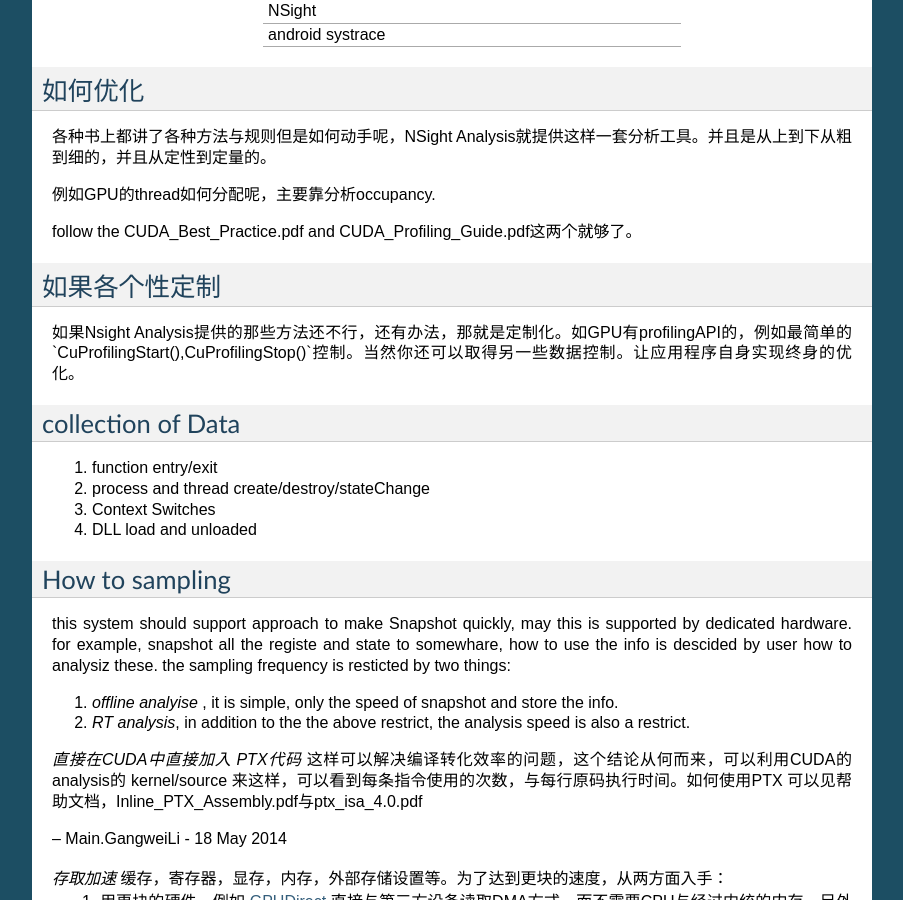
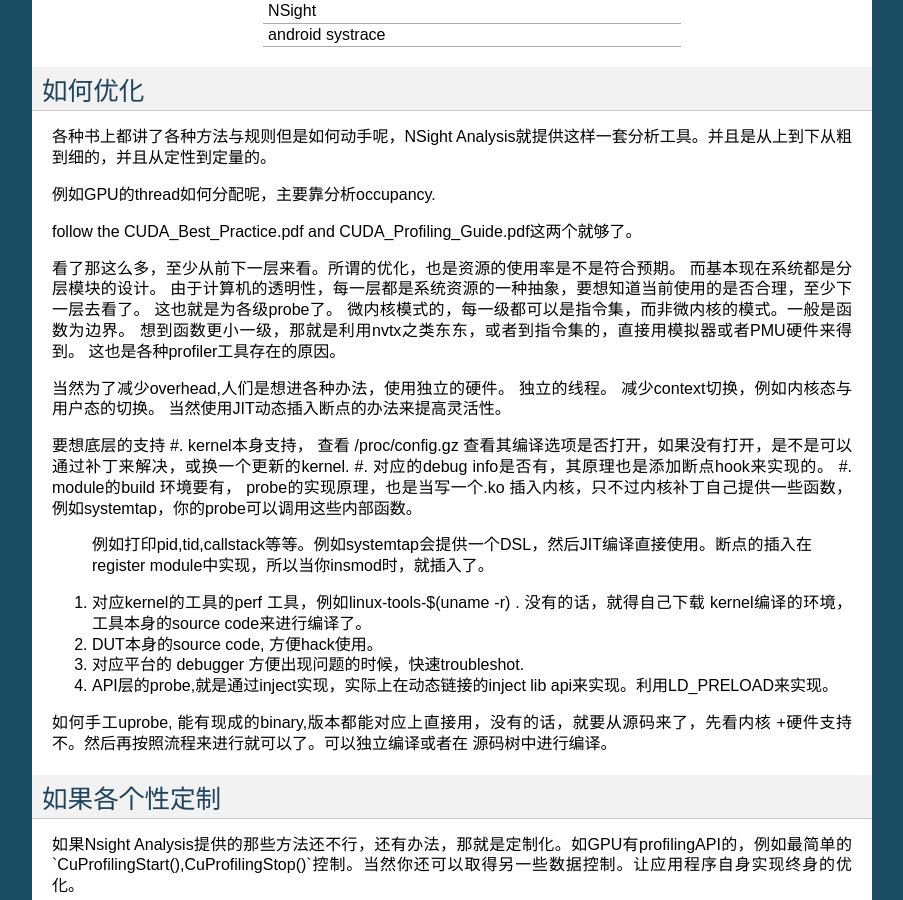
Before and after one commit to gwli/Programming, a Sphinx documentation site: the page built from source/content/Stage_2/ProfilingAndAnalysis.rst, in a window 1280 px wide and 900 px high, scrolled down 1686 px. Shown: the whole window, without its empty margins (198-1101 px from the left). Built offline with Sphinx 7.4.7, drawn with Linux system fonts in a browser that asks for light colours; some of the changed text lies outside the part shown.

Commit message:
why need low level probe

```diff
--- a/source/content/Stage_2/ProfilingAndAnalysis.rst
+++ b/source/content/Stage_2/ProfilingAndAnalysis.rst
@@ -94,6 +94,28 @@
 例如GPU的thread如何分配呢，主要靠分析occupancy.
 
 follow the CUDA_Best_Practice.pdf and CUDA_Profiling_Guide.pdf这两个就够了。
+
+看了那这么多，至少从前下一层来看。所谓的优化，也是资源的使用率是不是符合预期。 而基本现在系统都是分层模块的设计。
+由于计算机的透明性，每一层都是系统资源的一种抽象，要想知道当前使用的是否合理，至少下一层去看了。
+这也就是为各级probe了。  微内核模式的，每一级都可以是指令集，而非微内核的模式。一般是函数为边界。
+想到函数更小一级，那就是利用nvtx之类东东，或者到指令集的，直接用模拟器或者PMU硬件来得到。
+这也是各种profiler工具存在的原因。
+
+当然为了减少overhead,人们是想进各种办法，使用独立的硬件。 独立的线程。 减少context切换，例如内核态与用户态的切换。
+当然使用JIT动态插入断点的办法来提高灵活性。
+
+要想底层的支持
+#. kernel本身支持， 查看 /proc/config.gz 查看其编译选项是否打开，如果没有打开，是不是可以通过补丁来解决，或换一个更新的kernel.
+#. 对应的debug info是否有，其原理也是添加断点hook来实现的。
+#. module的build 环境要有， probe的实现原理，也是当写一个.ko 插入内核，只不过内核补丁自己提供一些函数，例如systemtap，你的probe可以调用这些内部函数。
+   例如打印pid,tid,callstack等等。例如systemtap会提供一个DSL，然后JIT编译直接使用。断点的插入在register module中实现，所以当你insmod时，就插入了。
+#. 对应kernel的工具的perf 工具，例如linux-tools-$(uname -r) . 没有的话，就得自己下载 kernel编译的环境，工具本身的source code来进行编译了。
+#. DUT本身的source code, 方便hack使用。
+#. 对应平台的 debugger 方便出现问题的时候，快速troubleshot.
+#. API层的probe,就是通过inject实现，实际上在动态链接的inject lib api来实现。利用LD_PRELOAD来实现。
+
+如何手工uprobe, 能有现成的binary,版本都能对应上直接用，没有的话，就要从源码来了，先看内核 +硬件支持不。然后再按照流程来进行就可以了。可以独立编译或者在
+源码树中进行编译。
 
 
 如果各个性定制
```
Also changed, not shown: other parts of source/content/Stage_2/ProfilingAndAnalysis.rst (+0 -8 lines).
